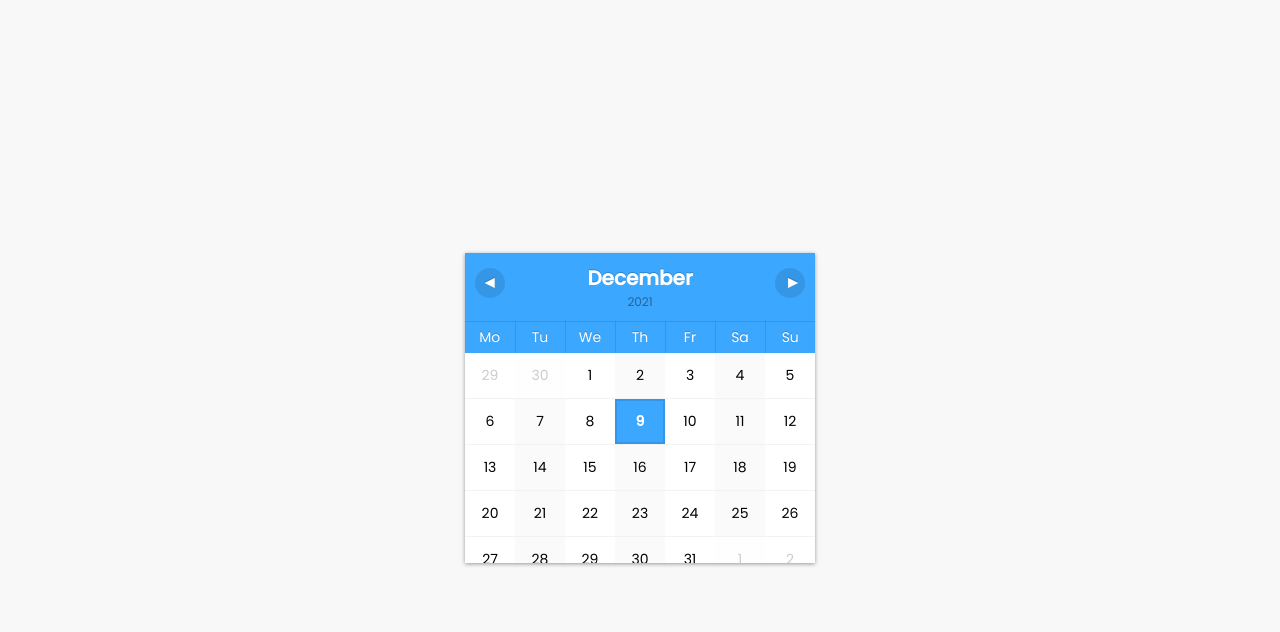
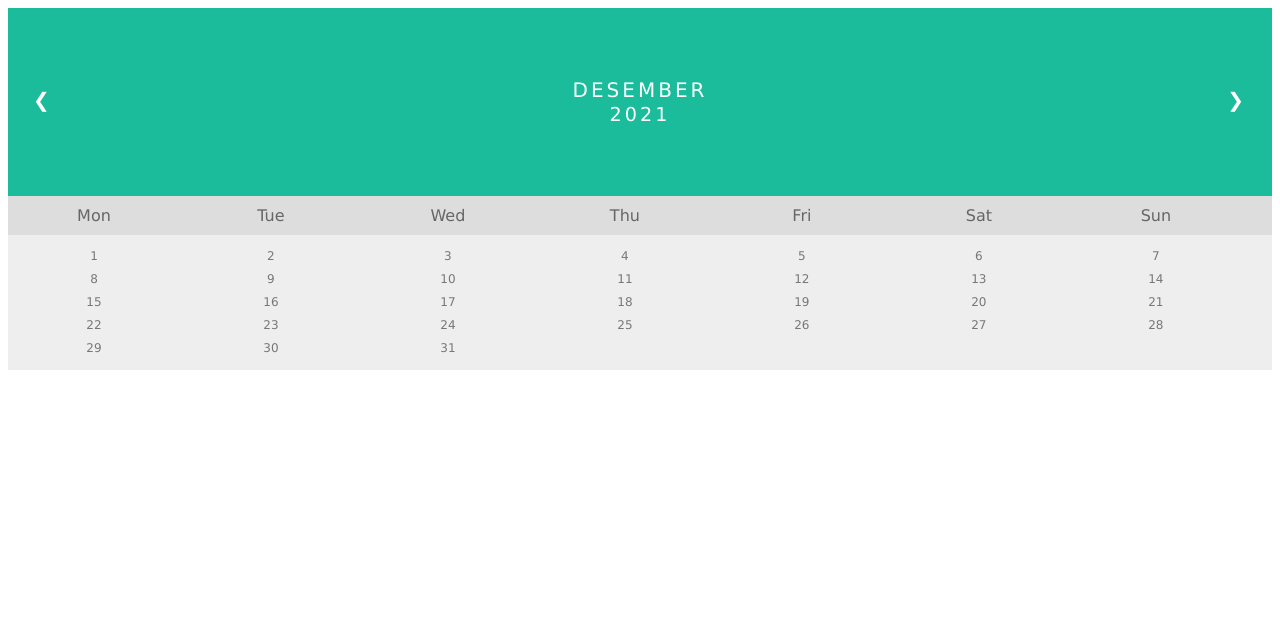
Before and after one commit to farendivaz/farendivaz-web, a plain HTML site: page calendar/calendar.html in a window 1280 px wide. Drawn offline with Linux system fonts and the light colour scheme.

Commit message:
add all changes to git

```diff
--- a/bank/bank.css
+++ b/bank/bank.css
@@ -1,42 +1,36 @@
 * {
+    background-color: #b8c6db;
+    background-image: linear-gradient(315deg, #b8c6db 0%, #f5f7fa 74%);
     margin: 0;
     padding: 0;
 }
-
-body {
-    background-color: rgb(186,183,225);
-    background-color: linear-gradient(90deg, rgba(186,183,225,1) 0%, rgba(242,228,228,1) 51%, rgba(234,215,215,1) 100%);
+.container {
+    display: flex;
+    flex-flow: row wrap;
+    justify-content: center;
+    align-items: center;
+    width: 100%;
+    height: 100vh;
+    padding: 0;
+    margin: 0;
+    list-style: none;
 }
 
-.bank li {
-    background: #2980B9;  /* fallback for old browsers */
-    background: -webkit-linear-gradient(to right, #FFFFFF, #6DD5FA, #2980B9);  /* Chrome 10-25, Safari 5.1-6 */
-    background: linear-gradient(to right, #FFFFFF, #6DD5FA, #2980B9); /* W3C, IE 10+/ Edge, Firefox 16+, Chrome 26+, Opera 12+, Safari 7+ */
-
-    position: absolute;
-    top: 50%;
-    left: 50%;
-    transform: translate(-50%, -50%);
-    display: flex;
-    justify-content: center;
-    align-items: center;
-    box-shadow: rgba(0, 0, 0, 0.35) 0px 5px 15px;
-    max-width: 1000px;
-    height: 300px;
+.item {
+    background: #6c63ff;
+    padding: 30px;
+    background: #6c63ff;
+    list-style: none;
 }
 
-.bank a {
-    margin: 40px;
-    background: #fff;
-    border-radius: 50%;
+.second {
+    line-height: 40px;
 }
-@media only screen and (min-width:375px) and (max-width:812px) {
-    .bank li {
-        display: flex;
-        justify-content: center;
-        align-items: center;
-        flex-wrap: wrap;
-        width: 80%;
-        height: 80%;
-    }
+
+.item img {
+    background:#6c63ff;
 }
+
+.item a {
+    text-decoration: none;
+}
--- a/calendar/calendar.css
+++ b/calendar/calendar.css
@@ -1,149 +1,67 @@
-@import url('https://fonts.googleapis.com/css2?family=Poppins:wght@200;400;500&display=swap');
+* {box-sizing: border-box;}
+ul {list-style-type: none;}
+body {font-family: Verdana, sans-serif;}
 
-body {
-    font-family: 'Poppins', sans-serif;
-    background-color: #f8f8f8;
-    height: 100vh;
+.month {
+    padding: 70px 25px;
+    width: 100%;
+    background: #1abc9c;
+    text-align: center;
 }
-.wrapper {
-    display: flex;
-    align-items: center;
-    justify-content: center;
-    flex-direction: column;
-    min-height: 100%;
-}
-button::-moz-focus-inner {
-    border: 0;
+
+.month ul {
+    margin: 0;
     padding: 0;
 }
-#calendari {
-    margin: 20px 0;
-    position: relative;
-    overflow: hidden;
-    height: 310px;
-    width: 350px;
-    font-size: 14px;
-    box-shadow: 0px 1px 4px rgba(0,0,0,0.4);
+
+.month ul li {
+    color: white;
+    font-size: 20px;
+    text-transform: uppercase;
+    letter-spacing: 3px;
 }
-table {
-    border-collapse: collapse;
-    table-layout: fixed;
-    width: 350px;
-    box-shadow: 0px 1px 3px rgba(0,0,0,0.2);
-    background-color: #fff;
-    position: absolute;
-    top: 0;
-    left: 0;
-    transform: translateX(0);
-    transition: all 0.3s ease;
+
+.month .prev {
+    float: left;
+    padding-top: 10px;
 }
-table.actiu {
-    transform: translateX(0px)top;
+
+.month .next {
+    float: right;
+    padding-top: 10px;
 }
-table.inactiu {
-    transition: all 0.3s 0.01s ease;
+
+.weekdays {
+    margin: 0;
+    padding: 10px 0;
+    background-color: #ddd;
 }
-table.amagat-esquerra {
-    transform: translateX(-299px);
+
+.weekdays li {
+    display: inline-block;
+    width: 13.6%;
+    color: #666;
+    text-align: center;
 }
-table.amagat-dreta {
-    transform: translateX(300px);
+
+.days {
+    padding: 10px 0;
+    background: #eee;
+    margin: 0;
 }
-td,th {
+
+.days li {
+    list-style-type: none;
+    display: inline-block;
+    width: 13.6%;
     text-align: center;
-    background-color: #fff;
+    margin-bottom: 5px;
+    font-size:12px;
+    color: #777;
 }
-th {
-    padding: 10px;
+
+.days li .active {
+    padding: 5px;
+    background: #1abc9c;
+    color: white !important
 }
-tr:first-child th {
-    font-size: 20px;
-    font-weight: bold;
-    border-left: none;
-    border-top: none;
-}
-td:last-child, th:last-child {
-  border-right: none;
-}
-th {
-    border-top: 1px solid rgba(0,0,0,0.1);
-    border-right: 1px solid rgba(0,0,0,0.1);
-    background-color: rgb(59, 167, 255);
-    color: #fff;
-    text-shadow: 0px -1px 0px rgba(0,0,0,0.2);
-    font-weight: normal;
-}
-th .any {
-    font-size: 12px;
-    font-weight: normal;
-    display: block;
-    text-shadow: none;
-    color: rgba(0,0,0,0.4);
-}
-tr:nth-child(2) th {
-    padding: 5px;
-}
-td {
-    padding: 0;
-    border-bottom: 1px solid rgba(0,0,0,0.05);
-}
-td>span {
-    color: #000;
-    padding: 10px;
-    display: block;
-    border: 2px solid transparent;
-    transition: border 0.3s ease;
-}
-td:nth-child(even)>span {
-    background-color: rgba(0,0,0,0.02);
-}
-td:last-child>span,
-td:nth-child(6)>span {
-    color: #000;
-}
-td.avui>span {
-    font-weight: bold;
-    background-color: rgb(59, 167, 255);
-    color: #fff;
-    border: 2px solid rgba(0,0,0,0.1);
-}
-td.fora > span {
-    opacity: 0.2;
-}
-td > span:hover {
-    background: rgb(59, 167, 255);
-    color: #fff;
-}
-.boto-next, .boto-prev {
-    background: rgba(0,0,0,0.1);
-    color: #fff;
-    font-family: inherit;
-    border: none;
-    font-size: 18px;
-    font-weight: bold;
-    text-shadow: inherit;
-    padding: 2px 10px 5px 10px;
-    line-height: 1px;
-    height: 30px;
-    width: 30px;
-    vertical-align: middle;
-    border-radius: 100%;
-    position: absolute;
-    top: 15px;
-}
-.boto-next { right: 10px; padding-left: 13px; }
-.boto-prev { left: 10px; padding-right: 13px;}
-.boto-next:hover,
-.boto-prev:hover {
-    background: rgba(0,0,0,0.2);
-}
-button:hover { cursor: pointer; }
-button:focus { outline: none; }
-footer {
-    text-align: center;
-    color: #ddd;
-    font-weight: normal;
-    text-shadow: 0px -1px 0px rgba(0, 0, 0, 0.2);
-    font-size: 0.8em;
-    padding: 20px;
-}
--- a/calendar/calendar.html
+++ b/calendar/calendar.html
@@ -8,9 +8,57 @@
     <link rel="stylesheet" href="calendar.css">
 </head>
 <body>
-    <div class="wrapper">
-        <div id="calendari"></div>
+    <div class="month">
+        <ul>
+            <li class="prev">&#10094;</li>
+            <li class="next">&#10095;</li>
+            <li>
+                Desember <br>
+                <span style="font-size: 1.2rem;">2021</span>
+            </li>
+        </ul>
     </div>
+    <ul class="weekdays">
+        <li>Mon</li>
+        <li>Tue</li>
+        <li>Wed</li>
+        <li>Thu</li>
+        <li>Fri</li>
+        <li>Sat</li>
+        <li>Sun</li>
+    </ul>
+    <ul class="days">
+        <li>1</li>
+        <li>2</li>
+        <li>3</li>
+        <li>4</li>
+        <li>5</li>
+        <li>6</li>
+        <li>7</li>
+        <li>8</li>
+        <li>9</li>
+        <li>10</li>
+        <li>11</li>
+        <li>12</li>
+        <li>13</li>
+        <li class="active">14</li>
+        <li>15</li>
+        <li>16</li>
+        <li>17</li>
+        <li>18</li>
+        <li>19</li>
+        <li>20</li>
+        <li>21</li>
+        <li>22</li>
+        <li>23</li>
+        <li>24</li>
+        <li>25</li>
+        <li>26</li>
+        <li>27</li>
+        <li>28</li>
+        <li>29</li>
+        <li>30</li>
+        <li>31</li>
+    </ul>
 </body>
-<script src="calendar.js"></script>
 </html>
--- a/calendar/calendar.js
+++ /dev/null
@@ -1,129 +0,0 @@
-var mesos = [
-    'January',
-    'February',
-    'March',
-    'April',
-    'May',
-    'June',
-    'July',
-    'August',
-    'September',
-    'October',
-    'November',
-    'December'
-];
-var dies = [
-    'Sunday',
-    'Monday',
-    'Tuesday',
-    'Wednesday',
-    'Thersday',
-    'Friday',
-    'Saturday'
-];
-var dies_abr = [
-    'Su',
-    'Mo',
-    'Tu',
-    'We',
-    'Th',
-    'Fr',
-    'Sa'
-];
-Number.prototype.pad = function(num) {
-    var str = '';
-    for(var i = 0; i < (num-this.toString().length); i++)
-        str += '0';
-    return str += this.toString();
-}
-function calendari(widget, data)
-{
-    var original = widget.getElementsByClassName('actiu')[0];
-    if(typeof original === 'undefined')
-    {
-        original = document.createElement('table');
-        original.setAttribute('data-actual',
-            data.getFullYear() + '/' +
-            data.getMonth().pad(2) + '/' +
-            data.getDate().pad(2))
-        widget.appendChild(original);
-    }
-    var diff = data - new Date(original.getAttribute('data-actual'));
-    diff = new Date(diff).getMonth();
-    var e = document.createElement('table');
-    e.className = diff  === 0 ? 'amagat-esquerra' : 'amagat-dreta';
-    e.innerHTML = '';
-    widget.appendChild(e);
-    e.setAttribute('data-actual',
-            data.getFullYear() + '/' +
-            data.getMonth().pad(2) + '/' +
-            data.getDate().pad(2))
-    var fila = document.createElement('tr');
-    var titol = document.createElement('th');
-    titol.setAttribute('colspan', 7);
-    var boto_prev = document.createElement('button');
-    boto_prev.className = 'boto-prev';
-    boto_prev.innerHTML = '&#9666;';
-    var boto_next = document.createElement('button');
-    boto_next.className = 'boto-next';
-    boto_next.innerHTML = '&#9656;';
-    titol.appendChild(boto_prev);
-    titol.appendChild(document.createElement('span')).innerHTML =
-        mesos[data.getMonth()] + '<span class="any">' + data.getFullYear() + '</span>';
-    titol.appendChild(boto_next);
-    boto_prev.onclick = function() {
-        data.setMonth(data.getMonth() - 1);
-        calendari(widget, data);
-    };
-    boto_next.onclick = function() {
-        data.setMonth(data.getMonth() + 1);
-        calendari(widget, data);
-    };
-    fila.appendChild(titol);
-    e.appendChild(fila);
-    fila = document.createElement('tr');
-    for(var i = 1; i < 7; i++)
-    {
-        fila.innerHTML += '<th>' + dies_abr[i] + '</th>';
-    }
-    fila.innerHTML += '<th>' + dies_abr[0] + '</th>';
-    e.appendChild(fila);
-
-    var inici_mes =
-        new Date(data.getFullYear(), data.getMonth(), -1).getDay();
-    var actual = new Date(data.getFullYear(),
-            data.getMonth(),
-            -inici_mes);
-
-    for(var s = 0; s < 6; s++)
-    {
-        var fila = document.createElement('tr');
-        for(var d = 1; d < 8; d++)
-        {
-        var cela = document.createElement('td');
-        var span = document.createElement('span');
-        cela.appendChild(span);
-            span.innerHTML = actual.getDate();
-            if(actual.getMonth() !== data.getMonth())
-                cela.className = 'fora';
-            if(data.getDate() == actual.getDate() &&
-            data.getMonth() == actual.getMonth())
-        cela.className = 'avui';
-        actual.setDate(actual.getDate()+1);
-            fila.appendChild(cela);
-        }
-        e.appendChild(fila);
-    }
-    setTimeout(function() {
-        e.className = 'actiu';
-        original.className +=
-        diff === 0 ? ' amagat-dreta' : ' amagat-esquerra';
-    }, 20);
-    original.className = 'inactiu';
-    setTimeout(function() {
-        var inactius = document.getElementsByClassName('inactiu');
-        for(var i = 0; i < inactius.length; i++)
-            widget.removeChild(inactius[i]);
-    }, 1000);
-}
-calendari(document.getElementById('calendari'), new Date());
--- a/explore/explore.css
+++ b/explore/explore.css
@@ -1,31 +1,39 @@
-body,html {
+* {
     margin: 0;
     padding: 0;
     font-family: sans-serif;
+}
+.container{
     width: 100%;
-    height: 100vh;
+    min-height: 100vh;
+    display: flex;
+    flex-flow: row wrap;
+    justify-content: space-around;
+    align-items: center;
+    list-style: none;
 }
-ul {
+
+.item {
+    background: #6c63ff;
+    padding: 5px;
+    width: 300px;
+    height: 200px;
+    margin: 20px;
+    line-height: 50px;
+    color: white;
+    font-weight: bold;
+    font-size: 2rem;
+    text-align: center;
+    line-height: 10rem;
 }
-li {
-    display: flex;
-    justify-content: center;
-    align-items: center;
-    margin-top: 20px;
 
+.item a {
+    text-decoration: none;
 }
-a {
-    outline: none;
-    text-decoration: none;
-    display: inline-block;
-    width: 10%;
-    text-align: center;
-    line-height: 10;
-    color: black;
+
+.item .fa {
+    font-size: 70px;
+    line-height: 95px;
+    transition: 0.6s;
+    color: #000;
 }
-a:link{
-    background:#6C63FF;
-}
-a:hover {
-    background:lightgray;
-}
--- a/univ/univ.css
+++ b/univ/univ.css
@@ -1,5 +1,8 @@
 * {
-    background: #6c63ff;
+    background-color: #b8c6db;
+    background-image: linear-gradient(315deg, #b8c6db 0%, #f5f7fa 74%);
+    margin: 0;
+    padding: 0;
 }
 .container {
     display: flex;
@@ -14,5 +17,16 @@
 }
 
 .item {
+    background: #6c63ff;
     padding: 30px;
+    background: #6c63ff;
+    list-style: none;
 }
+
+.item img {
+    background:#6c63ff;
+}
+
+.item a {
+    text-decoration: none;
+}
```
Also changed, not shown: bank/bank.html (+4 -6 lines), explore/explore.html (+9 -11 lines), univ/univ.html (+3 -3 lines).
